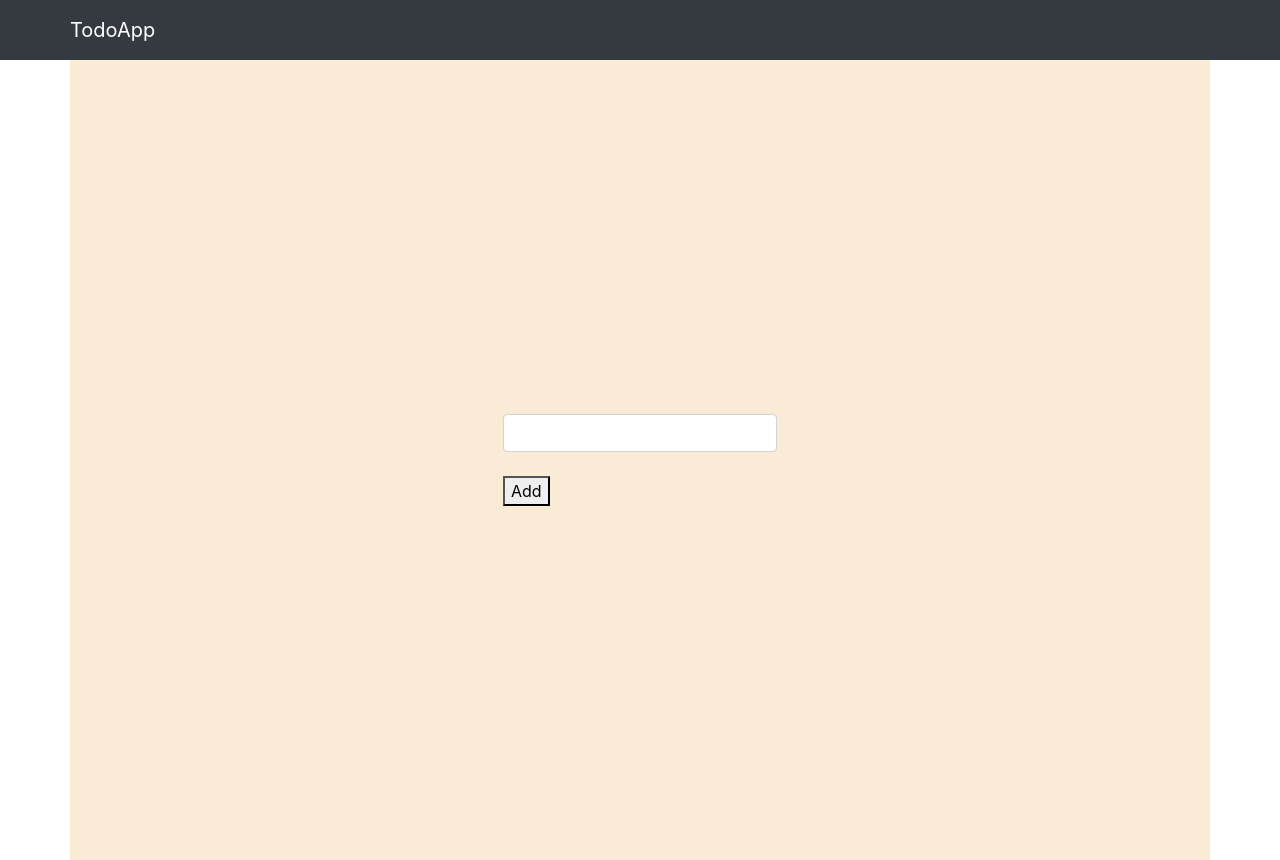
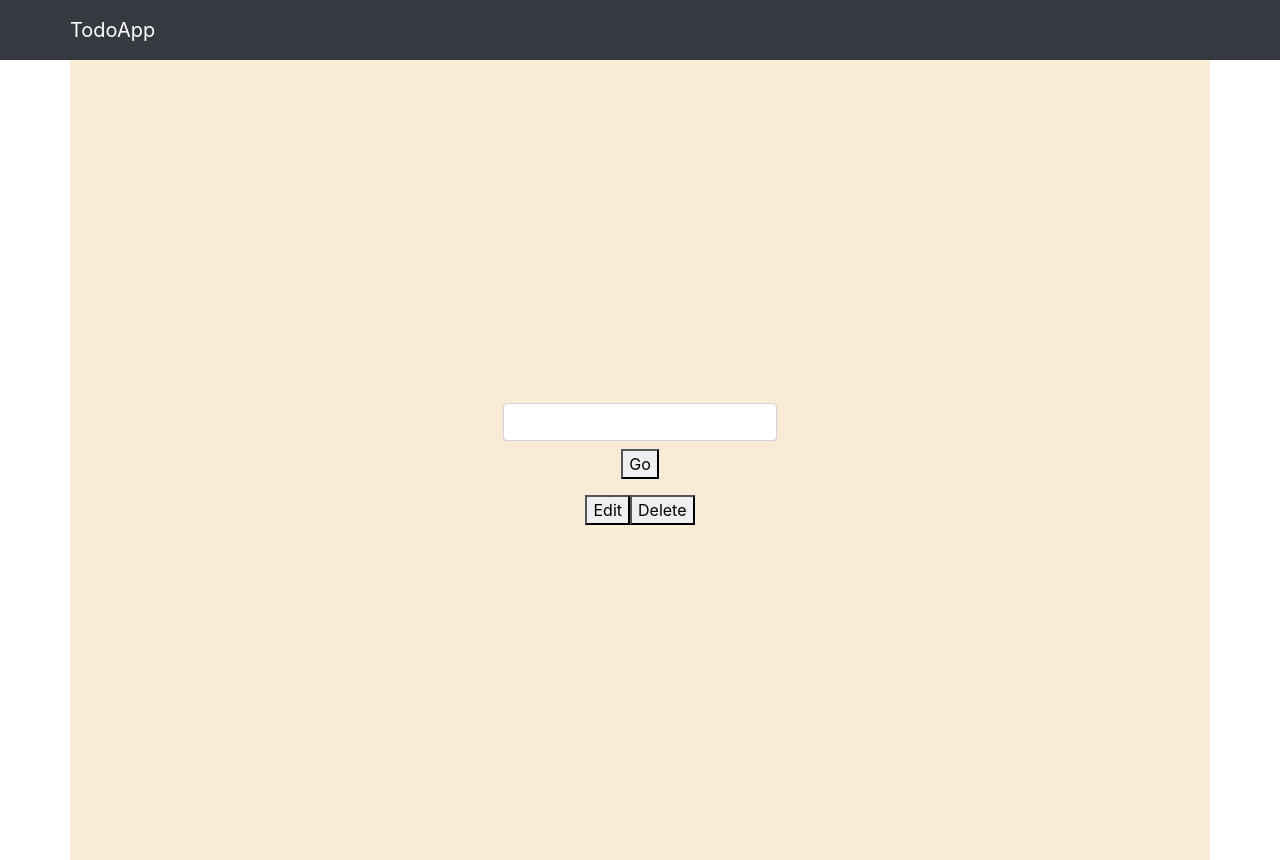
Before and after one commit to aswathyeg/reactHooks, a React (Create React App) app: page /cart in a window 1280 px wide. Built offline with nearby package versions, Linux system fonts and the light colour scheme.

Commit message:
added state

```diff
--- a/src/TodoListApp/components/Home.js
+++ b/src/TodoListApp/components/Home.js
@@ -2,10 +2,11 @@ import React, { useState } from "react";
 import { Container, FormControl, Navbar } from "react-bootstrap";
 import "../Styles.css";
 const Home = () => {
-  const [state, setState] = useState();
+  const [state, setState] = useState("");
   const [value, setValue] = useState([]);
-  const handleClick = () => {
-    setValue(state);
+  const handleClick = (e) => {
+    e.preventDefault();
+    setValue([{ id: `${state}-${Date.now()}`, state }, ...value]);
   };
 
   return (
@@ -16,19 +17,20 @@ const Home = () => {
             setState(e.target.value);
           }}
         ></FormControl>
-        <br></br>
-        <button onClick={handleClick}>Add</button>
-        <br></br>
-        <span>
-          {value.map((c) => {
-            return (
-              <ul>
-                <li>{c}</li>
-              </ul>
-            );
-          })}
-        </span>
       </Navbar.Text>
+      <button onClick={handleClick}>Go</button>
+
+      <span>
+        <ul>
+          {value.map((c) => (
+            <li>{c.state}</li>
+          ))}
+        </ul>
+      </span>
+      <div>
+        <button>Edit</button>
+        <button>Delete</button>
+      </div>
     </Container>
   );
 };
```
